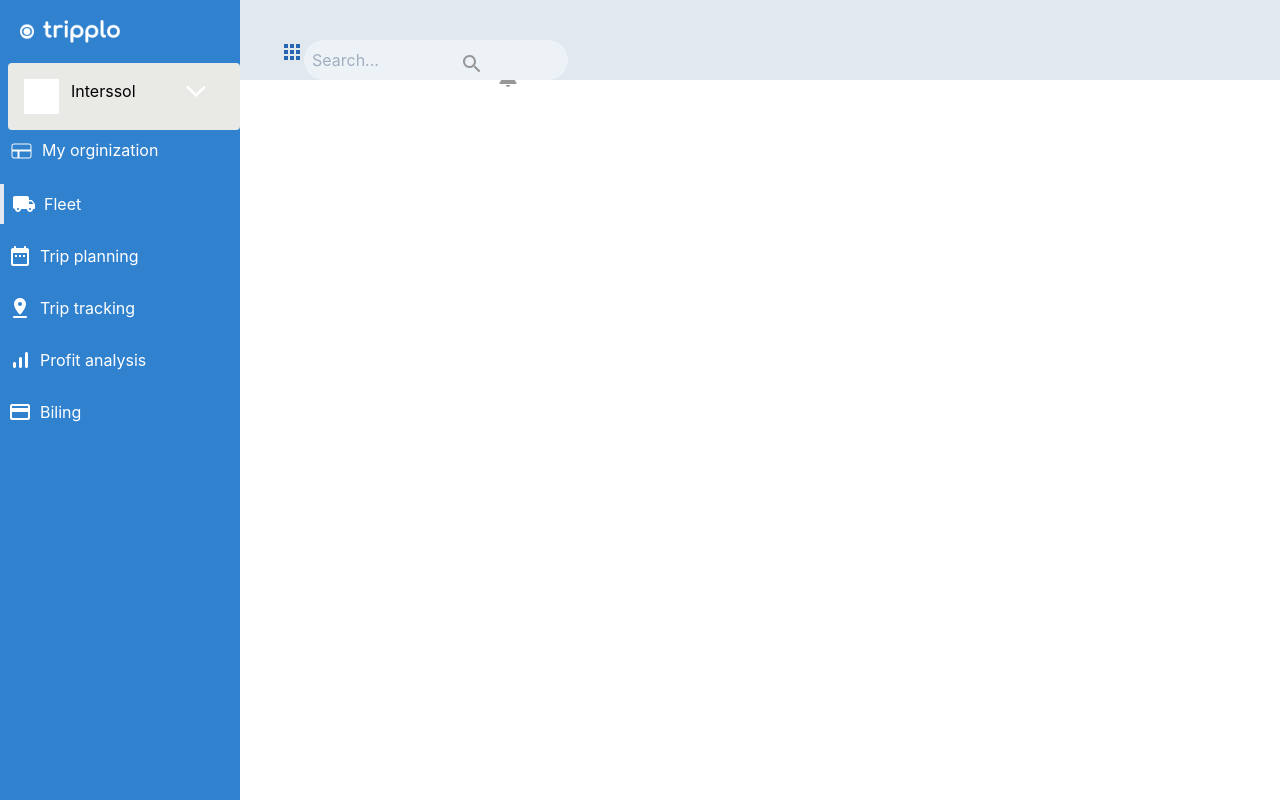
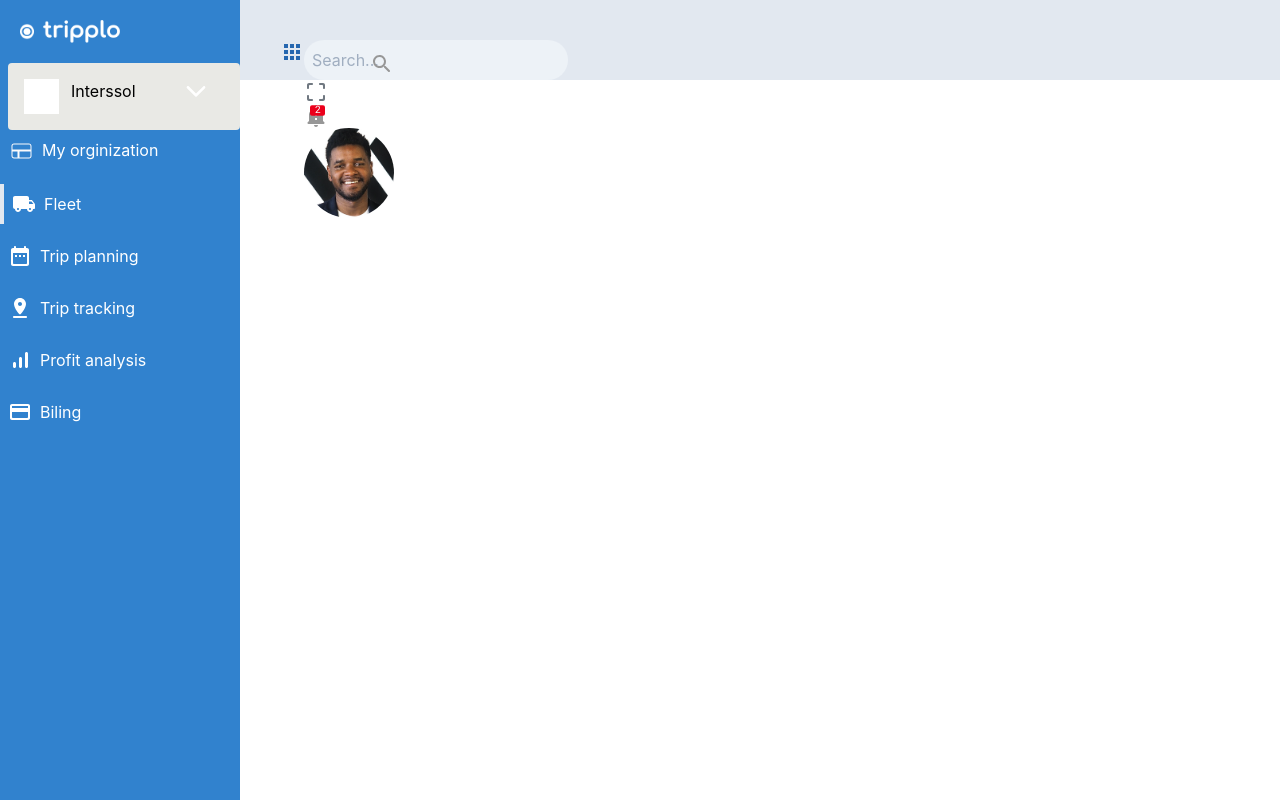
Before and after one commit to AmoDinho/tripplo-dashboard, a React (Create React App) app: page / in a window 1280 px wide. Built offline with nearby package versions, Linux system fonts and the light colour scheme.

Commit message:
got basic styles

```diff
--- a/src/components/inputs/SearchBar.js
+++ b/src/components/inputs/SearchBar.js
@@ -4,9 +4,9 @@ import Search from '../../assets/search.svg'
 const SearchBar = () => {
     return (
         <>
-            <div className="relative  w-1/5 ">
+            <div className="relative  w-1/5 mr-20 ">
                 <input placeholder="Search..." className="bg-gray-200 rounded-full text-left  p-2 " />
-                <img src={Search} alt="search-icon" className="absolute right-0 top-0 mt-3 mr-3" />
+                <img src={Search} alt="search-icon" className="absolute right-0 top-0 mt-3 " />
 
             </div>
 
--- a/src/components/navigation/TopNav.js
+++ b/src/components/navigation/TopNav.js
@@ -3,6 +3,8 @@ import Menu from '../../assets/menu.svg'
 import SearchBar from '../inputs/SearchBar'
 import Bell from '../../assets/notification.svg'
 import Grid from '../../assets/grid.svg'
+import Avatar from '../user/Avatar'
+import User from '../../assets/user.jpg'
 const TopNav = ({ isOpen, onClick, children, ...props }) => {
     return (
         <nav className={isOpen ? 'h-12 p-10 bg-gray-300 mb-5 flex flex-row' : 'h-12 p-10 bg-gray-300 mb-5 w-screen flex flex-row'}>
@@ -11,11 +13,16 @@ const TopNav = ({ isOpen, onClick, children, ...props }) => {
                 <img src={Menu} alt="menu" />
             </span>
 
-            <SearchBar />
+
             <div>
-                <img src={Grid} alt="grid" />
-                <img src={Bell} alt="bell" />
+                <SearchBar />
+                <div className="">
+                    <img src={Grid} alt="grid" />
+                    <img src={Bell} alt="bell" />
 
+                </div>
+
+                <Avatar src={User} />
             </div>
 
         </nav>
--- a/src/components/user/Avatar.js
+++ b/src/components/user/Avatar.js
@@ -1,9 +1,11 @@
 import React from 'react'
-import { defaultCipherList } from 'constants'
+
 const Avatar = ({ src, ...props }) => {
     return (
         <>
-            <img src={src} alt='user-avatar' />
+            <img
+                className="rounded-full w-1/5 h-1/5"
+                src={src} alt='user-avatar' />
         </>
     )
 }
```
